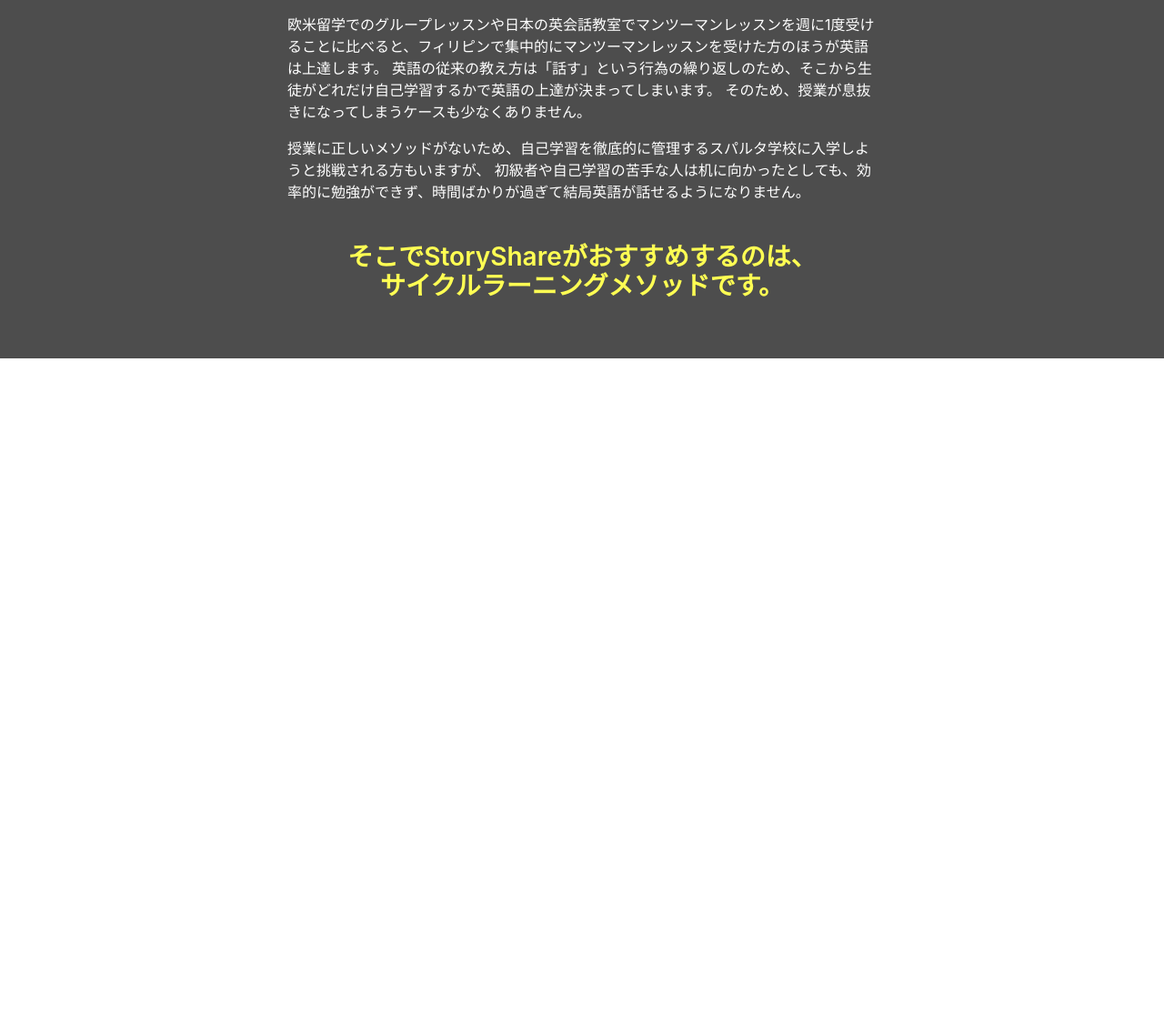
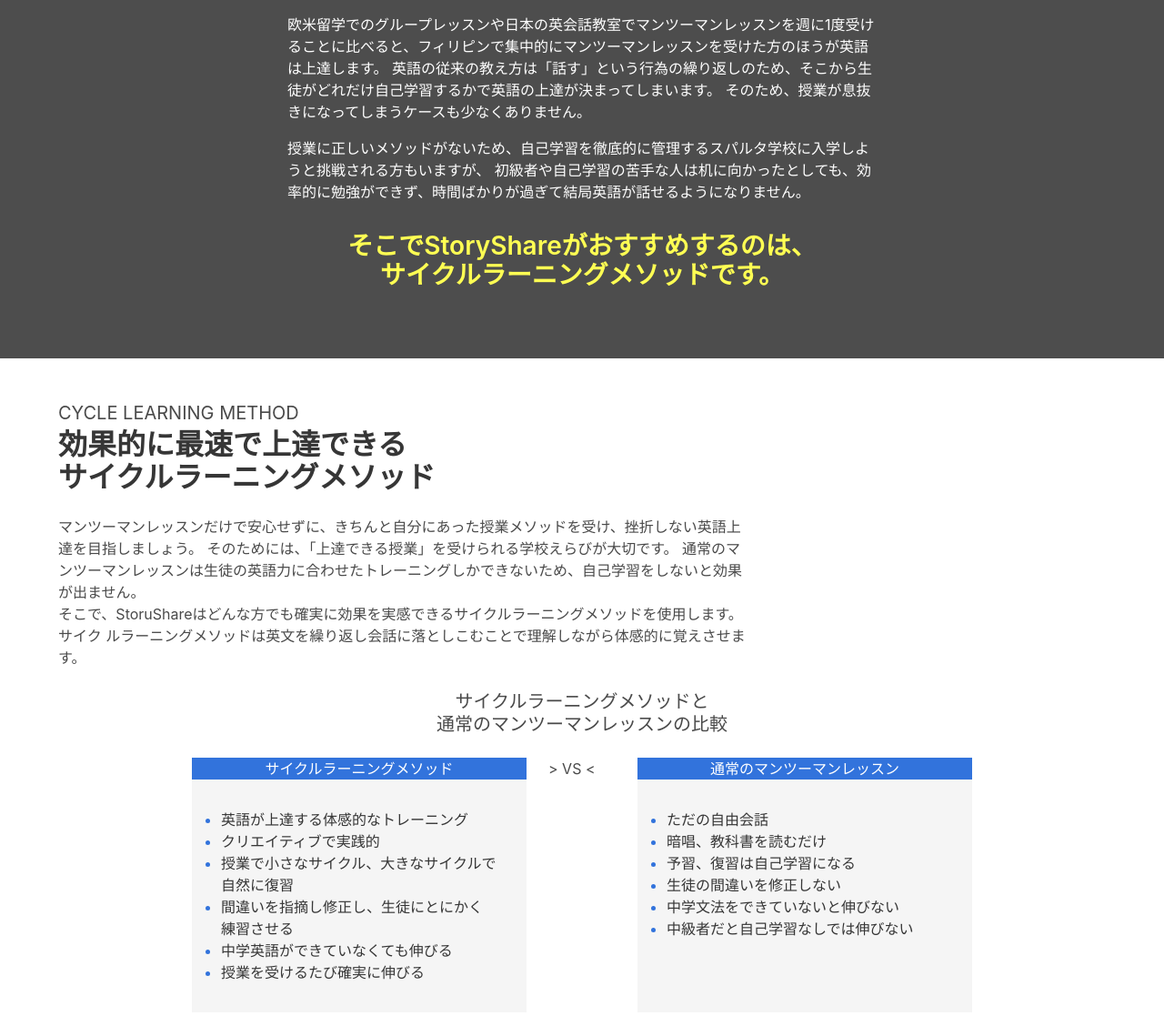
Before and after one commit to ShinKano/ssi-weekend-LP, a website: page index.html in a window 1280 px wide. Shown: the part 7299-8427 px from the top of the page at 91% size. Before the commit the page ends 7693 px from the top, so only its background shows below. Drawn offline with Linux system fonts and the light colour scheme.

Commit message:
add coution section

```diff
--- a/_sass/main.scss
+++ b/_sass/main.scss
@@ -55,6 +55,12 @@
         display: none;
     }
 }
+@media screen and (max-width:768px) {
+    .pc-br {
+        display: none;
+    }
+}
+
 
 .flex {
     display: flex;
@@ -142,6 +148,14 @@
     color: #ffff53 !important;
 }
 
+.color-info-blue {
+    color: $info-blue;
+}
+
+li span {
+    color: $dark;
+}
+
 .bg-lightblue {
     background-color: $lightblue;
 }
@@ -179,6 +193,12 @@
     }
 }
 
+.list-style-dot li {
+    list-style: disc;
+}
+
+
+
 
 .underline-yellow {
     border-bottom: 3px solid #ffff53;
--- a/index.html
+++ b/index.html
@@ -561,11 +561,11 @@
                             気をつけよう<br>フィリピン留学でも<br class="mobile-br">英語は伸びない!!
                         </h1>
                         <p>
-                            欧米留学のグループレッスンに比べて、フィリピン留学は<br>マンツーマンレッスンのため、3倍話せて3倍伸びる。<br>
+                            欧米留学のグループレッスンに比べて、フィリピン留学は<br class="pc-br">マンツーマンレッスンのため、3倍話せて3倍伸びる。<br class="pc-br">
                             というような宣伝が多く出回っていますが
                         </p>
                         <h2 class="color-yellow underline-yellow">
-                            それだけでは英語は伸びません!
+                            それだけでは<br class="mobile-br">英語は伸びません!
                         </h2>
                         <div class="column is-7 margin-centered">
                             <p class="text-align-left">
@@ -577,12 +577,78 @@
                                 授業に正しいメソッドがないため、自己学習を徹底的に管理するスパルタ学校に入学しようと挑戦される方もいますが、
                                 初級者や自己学習の苦手な人は机に向かったとしても、効率的に勉強ができず、時間ばかりが過ぎて結局英語が話せるようになりません。
                             </p>
+                            <h2 class="color-yellow">
+                                そこでStoryShareがおすすめするのは、<br>サイクルラーニングメソッドです。
+                            </h2>
                         </div>
-                        <h2 class="color-yellow">
-                            そこでStoryShareがおすすめするのは、<br>サイクルラーニングメソッドです。
-                        </h2>
                     </div>
                 </div>
+            </div>
+        </section>
+
+
+        <section class="section">
+            <div class="container">
+                <h2 class="subtitle">
+                    CYCLE LEARNING METHOD
+                </h2>
+                <h1 class="title">
+                    効果的に最速で上達できる<br>
+                    サイクルラーニングメソッド
+                </h1>
+                <div class="columns is-desktop">
+                    <div class="column is-two-thirds">
+                        <p>
+                            マンツーマンレッスンだけで安心せずに、きちんと自分にあった授業メソッドを受け、挫折しない英語上達を目指しましょう。
+                            そのためには、「上達できる授業」を受けられる学校えらびが大切です。
+                            通常のマンツーマンレッスンは生徒の英語力に合わせたトレーニングしかできないため、自己学習をしないと効果が出ません。
+                            <br>
+                            そこで、StoruShareはどんな方でも確実に効果を実感できるサイクルラーニングメソッドを使用します。
+                            サイク ルラーニングメソッドは英文を繰り返し会話に落としこむことで理解しながら体感的に覚えさせます。
+                        </p>
+                    </div>
+                </div>
+
+                <h2 class="subtitle has-text-centered">
+                    サイクルラーニングメソッドと<br>通常のマンツーマンレッスンの比較
+                </h2>
+
+                <div class="columns is-centered">
+                    <div class="column is-4">
+                        <div class="bg-info-blue has-text-centered">サイクルラーニングメソッド</div>
+                        <div class="has-background-white-ter padding list-style-dot">
+                            <ul class="color-info-blue">
+                                <li><span>英語が上達する体感的なトレーニング</span></li>
+                                <li><span>クリエイティブで実践的</span></li>
+                                <li><span>授業で小さなサイクル、大きなサイクルで自然に復習</span></li>
+                                <li><span>間違いを指摘し修正し、生徒にとにかく練習させる</span></li>
+                                <li><span>中学英語ができていなくても伸びる</span></li>
+                                <li><span>授業を受けるたび確実に伸びる</span></li>
+                            </ul>
+
+                        </div>
+                    </div>
+                    <div class="column is-1">
+                        > VS <
+                    </div>
+                    <div class="column is-4">
+                        <div class="bg-info-blue has-text-centered">通常のマンツーマンレッスン</div>
+                        <div class="has-background-white-ter padding list-style-dot">
+                            <ul class="color-info-blue">
+                                <li><span>ただの自由会話</span></li>
+                                <li><span>暗唱、教科書を読むだけ</span></li>
+                                <li><span>予習、復習は自己学習になる</span></li>
+                                <li><span>生徒の間違いを修正しない</span></li>
+                                <li><span>中学文法をできていないと伸びない</span></li>
+                                <li><span>中級者だと自己学習なしでは伸びない</span></li>
+                            </ul>
+                            <br><br>
+                        </div>
+                    </div>
+
+                </div>
+
+
             </div>
         </section>
 
@@ -614,7 +680,6 @@
                     });
                 });
             }
-
         });
 
     </script>
```
Also changed, not shown: css/main.css.
